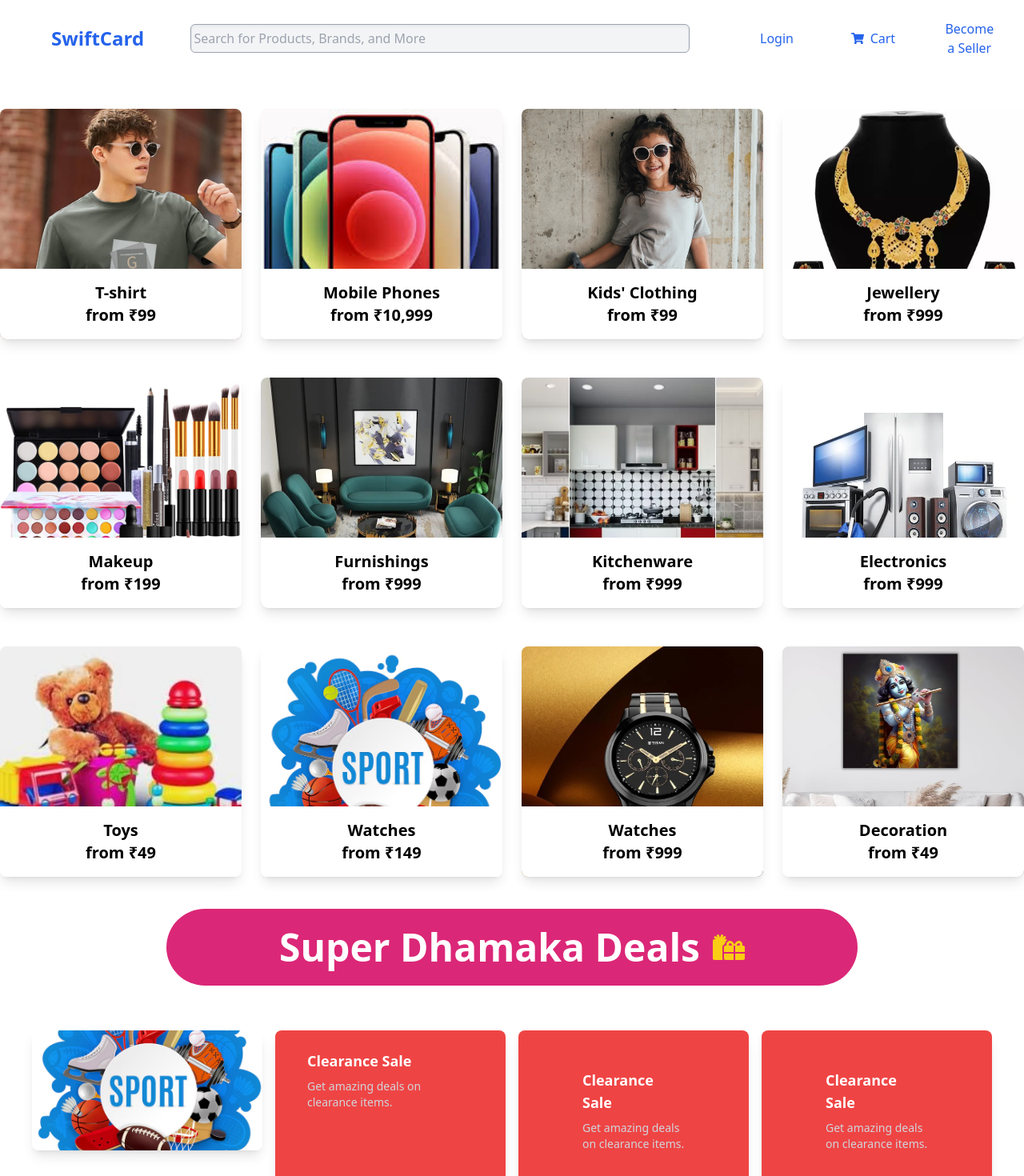
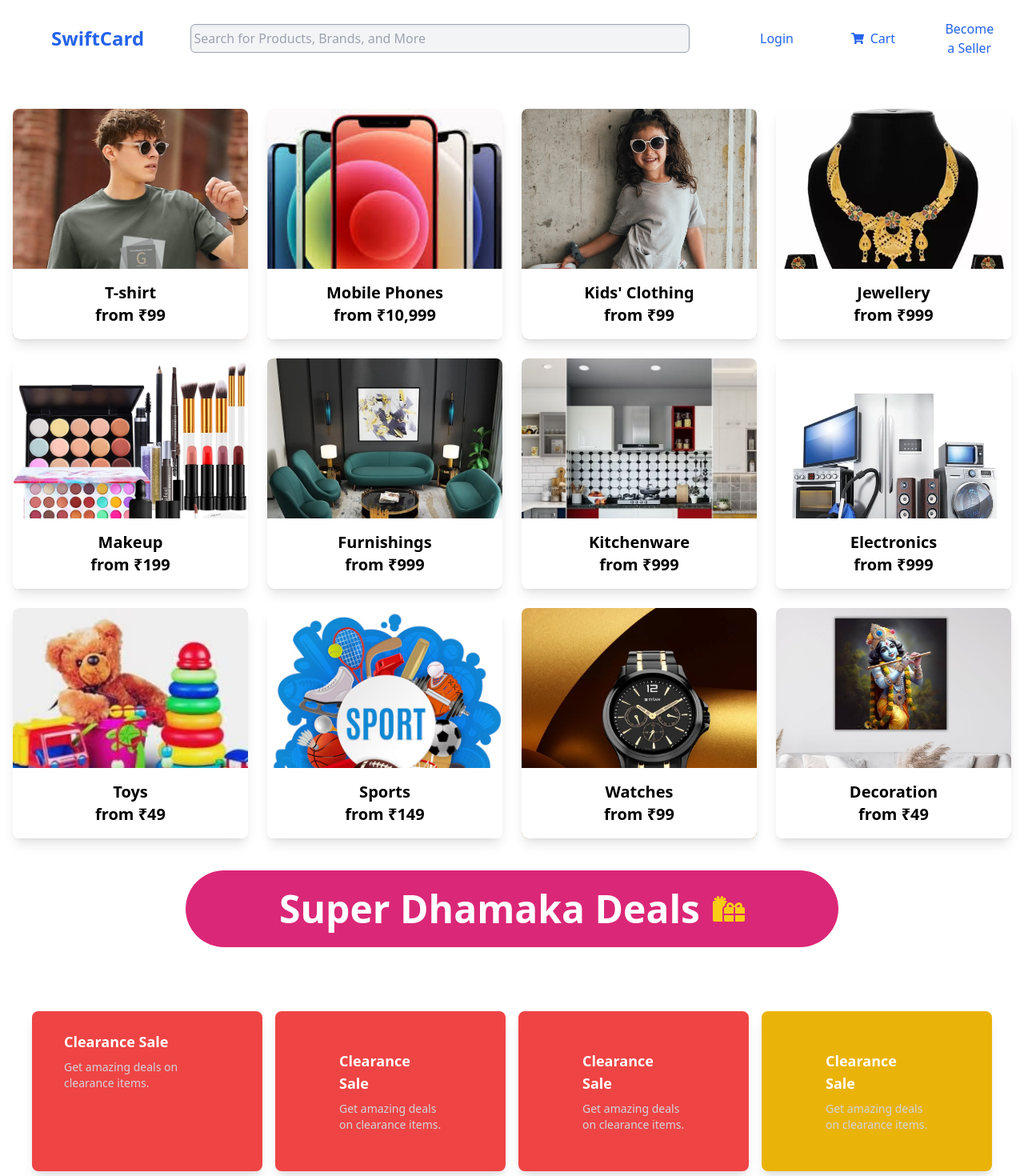
Before and after one commit to amit1035/Ecommerce_Website, a React (Create React App) app: page /banner in a window 1280 px wide. Shown: the top 1470 px of the page at 80% size. Built offline with nearby package versions, Linux system fonts and the light colour scheme.

Commit message:
Add new features and improvements

```diff
--- a/src/components/Banner/Banner.jsx
+++ b/src/components/Banner/Banner.jsx
@@ -3,205 +3,184 @@ import { FaGifts } from 'react-icons/fa';
 
 const Banner = () => {
   return (
-    <div className="relative bg-white text-white py-10 ">
-      <div className="container mx-auto ">
-        {/* Banner Image */}
-        {/* <img
-          src="/Image/first.jpg"
-          alt="Banner"
-          className="w-full h-72 object-cover mb-6 rounded-lg shadow-lg"
-        /> */}
+    <div className="relative bg-white text-white py-10">
+      <div className="container mx-auto px-4">
+        {/* Banner Grid */}
+        <div className="grid grid-cols-1 sm:grid-cols-2 md:grid-cols-3 lg:grid-cols-4 gap-6">
 
-        <div className="grid grid-cols-4 gap-6">
           {/* Rectangle Box 1 */}
-           <div className="relative w-full h-72 mb-6 rounded-lg shadow-lg">
+          <div className="relative w-full h-72 rounded-lg shadow-lg">
             <img
               src={`${process.env.PUBLIC_URL}/images/img.jpg`}
               alt="Banner"
-            className="w-full h-full  object-cover object-top  rounded-lg"
+              className="w-full h-full object-cover object-top rounded-lg"
             />
-             <div className="absolute bottom-0 left-0 w-full bg-white bg-opacity-100 p-4 rounded-b-lg">
-             <p className="font-bold text-black text-center text-xl">T-shirt <br/>from  ₹99</p>
+            <div className="absolute bottom-0 left-0 w-full bg-white  p-4 rounded-b-lg ">
+              <p className="font-bold text-black text-center text-xl">T-shirt <br/>from ₹99</p>
             </div>
           </div>
 
 
-
           {/* Rectangle Box 2 */}
-          <div className="relative w-full h-72 mb-6 rounded-lg shadow-lg">
+          <div className="relative w-full h-72 rounded-lg shadow-lg">
             <img
               src={`${process.env.PUBLIC_URL}/images/Mobile.jpg`}
               alt="Banner"
-            className="w-full h-full  object-cover object-top  rounded-lg"
+              className="w-full h-full object-cover rounded-lg"
             />
-             <div className="absolute bottom-0 left-0 w-full bg-white bg-opacity-100 p-4 rounded-b-lg">
-             <p className="font-bold text-black text-center text-xl">Mobile Phones <br/>from  ₹10,999</p>
+            <div className="absolute bottom-0 left-0 w-full bg-white  p-4 rounded-b-lg">
+              <p className="font-bold text-black text-center text-xl">Mobile Phones <br/>from ₹10,999</p>
             </div>
           </div>
 
 
           {/* Rectangle Box 3 */}
-          <div className="relative w-full h-72 mb-6 rounded-lg shadow-lg">
+          <div className="relative w-full h-72 rounded-lg shadow-lg">
             <img
               src={`${process.env.PUBLIC_URL}/images/kids.jpg`}
               alt="Banner"
-            className="w-full h-full  object-cover object-top  rounded-lg"
+              className="w-full h-full object-cover rounded-lg"
             />
-             <div className="absolute bottom-0 left-0 w-full bg-white bg-opacity-100 p-4 rounded-b-lg">
-             <p className="font-bold text-black text-center text-xl">Kids' Clothing <br/>from  ₹99</p>
+            <div className="absolute bottom-0 left-0 w-full bg-white p-4 rounded-b-lg">
+              <p className="font-bold text-black text-center text-xl">Kids' Clothing <br/>from ₹99</p>
             </div>
           </div>
 
 
 
           {/* Rectangle Box 4 */}
-          <div className="relative w-full h-72 mb-6 rounded-lg shadow-lg">
+          <div className="relative w-full h-72 rounded-lg shadow-lg">
             <img
               src={`${process.env.PUBLIC_URL}/images/jewellers.jpg`}
               alt="Banner"
-            className="w-full h-full  object-cover object-top  rounded-lg"
+              className="w-full h-full object-cover rounded-lg"
             />
-             <div className="absolute bottom-0 left-0 w-full bg-white bg-opacity-100 p-4 rounded-b-lg">
-             <p className="font-bold text-black text-center text-xl">Jewellery <br/>from  ₹999</p>
+            <div className="absolute bottom-0 left-0 w-full bg-white  p-4 rounded-b-lg">
+              <p className="font-bold text-black text-center text-xl">Jewellery <br/>from ₹999</p>
             </div>
           </div>
 
 
-
           {/* Rectangle Box 5 */}
-          <div className="relative w-full h-72 mb-6 rounded-lg shadow-lg">
+          <div className="relative w-full h-72 rounded-lg shadow-lg">
             <img
               src={`${process.env.PUBLIC_URL}/images/makeup.jpg`}
               alt="Banner"
-            className="w-full h-full  object-cover object-top  rounded-lg"
+              className="w-full h-full object-cover rounded-lg"
             />
-             <div className="absolute bottom-0 left-0 w-full bg-white bg-opacity-100 p-4 rounded-b-lg">
-             <p className="font-bold text-black text-center text-xl">Makeup <br/>from  ₹199</p>
+            <div className="absolute bottom-0 left-0 w-full bg-white  p-4 rounded-b-lg">
+              <p className="font-bold text-black text-center text-xl">Makeup <br/>from ₹199</p>
             </div>
           </div>
 
 
-
           {/* Rectangle Box 6 */}
-          <div className="relative w-full h-72 mb-6 rounded-lg shadow-lg">
+          <div className="relative w-full h-72 rounded-lg shadow-lg">
             <img
               src={`${process.env.PUBLIC_URL}/images/furnishing.jpg`}
               alt="Banner"
-            className="w-full h-full  object-cover object-top  rounded-lg"
+              className="w-full h-full object-cover rounded-lg"
             />
-             <div className="absolute bottom-0 left-0 w-full bg-white bg-opacity-100 p-4 rounded-b-lg">
-             <p className="font-bold text-black text-center text-xl">Furnishings <br/>from  ₹999</p>
-             </div>
-             </div>
-
-          {/* Rectangle Box 7 */}
-
-
-          <div className="relative w-full h-72 mb-6 rounded-lg shadow-lg">
-           <img
-            src={`${process.env.PUBLIC_URL}/images/kitchen.jpg`}
-            alt="Banner"
-            className="w-full h-full  object-cover object-top  rounded-lg"
-             />
-             <div className="absolute bottom-0 left-0 w-full bg-white bg-opacity-100 p-4 rounded-b-lg">
-             <p className="font-bold text-black text-center text-xl">Kitchenware  <br/>from  ₹999</p>
+            <div className="absolute bottom-0 left-0 w-full bg-white  p-4 rounded-b-lg">
+              <p className="font-bold text-black text-center text-xl">Furnishings <br/>from ₹999</p>
             </div>
           </div>
 
 
+          {/* Rectangle Box 7 */}
+          <div className="relative w-full h-72 rounded-lg shadow-lg">
+            <img
+              src={`${process.env.PUBLIC_URL}/images/kitchen.jpg`}
+              alt="Banner"
+              className="w-full h-full object-cover rounded-lg"
+            />
+            <div className="absolute bottom-0 left-0 w-full bg-white  p-4 rounded-b-lg">
+              <p className="font-bold text-black text-center text-xl">Kitchenware <br/>from ₹999</p>
+            </div>
+          </div>
+
 
           {/* Rectangle Box 8 */}
-          <div className="relative w-full h-72 mb-6 rounded-lg shadow-lg">
+          <div className="relative w-full h-72 rounded-lg shadow-lg">
             <img
               src={`${process.env.PUBLIC_URL}/images/electronics.jpg`}
               alt="Banner"
-            className="w-full h-full  object-cover object-top  rounded-lg"
+              className="w-full h-full object-cover rounded-lg"
             />
-             <div className="absolute bottom-0 left-0 w-full bg-white bg-opacity-100 p-4 rounded-b-lg">
-             <p className="font-bold text-black text-center text-xl">Electronics <br/>from  ₹999</p>
+            <div className="absolute bottom-0 left-0 w-full bg-white  p-4 rounded-b-lg">
+              <p className="font-bold text-black text-center text-xl">Electronics <br/>from ₹999</p>
             </div>
           </div>
 
+
           {/* Rectangle Box 9 */}
-          <div className="relative w-full h-72 mb-6 rounded-lg shadow-lg">
+          <div className="relative w-full h-72 rounded-lg shadow-lg">
             <img
               src={`${process.env.PUBLIC_URL}/images/toys.jpg`}
               alt="Banner"
-            className="w-full h-full  object-cover object-top  rounded-lg"
+              className="w-full h-full object-cover rounded-lg"
             />
-             <div className="absolute bottom-0 left-0 w-full bg-white bg-opacity-100 p-4 rounded-b-lg">
-             <p className="font-bold text-black text-center text-xl">Toys<br/>from  ₹49</p>
+            <div className="absolute bottom-0 left-0 w-full bg-white  p-4 rounded-b-lg">
+              <p className="font-bold text-black text-center text-xl">Toys<br/>from ₹49</p>
             </div>
           </div>
 
+
           {/* Rectangle Box 10 */}
-         <div className="relative w-full h-72 mb-6 rounded-lg shadow-lg">
+          <div className="relative w-full h-72 rounded-lg shadow-lg">
             <img
               src={`${process.env.PUBLIC_URL}/images/sport.jpg`}
               alt="Banner"
-            className="w-full h-full  object-cover object-top  rounded-lg"
+              className="w-full h-full object-cover rounded-lg"
             />
-             <div className="absolute bottom-0 left-0 w-full bg-white bg-opacity-100 p-4 rounded-b-lg">
-             <p className="font-bold text-black text-center text-xl">Watches <br/>from  ₹149</p>
+            <div className="absolute bottom-0 left-0 w-full bg-white  p-4 rounded-b-lg">
+              <p className="font-bold text-black text-center text-xl">Sports <br/>from ₹149</p>
             </div>
           </div>
 
+
           {/* Rectangle Box 11 */}
-         <div className="relative w-full h-72 mb-6 rounded-lg shadow-lg">
+          <div className="relative w-full h-72 rounded-lg shadow-lg">
             <img
               src={`${process.env.PUBLIC_URL}/images/Watches.jpg`}
               alt="Banner"
-            className="w-full h-full  object-cover object-top  rounded-lg"
+              className="w-full h-full object-cover rounded-lg"
             />
-             <div className="absolute bottom-0 left-0 w-full bg-white bg-opacity-100 p-4 rounded-b-lg">
-             <p className="font-bold text-black text-center text-xl">Watches <br/>from  ₹999</p>
+            <div className="absolute bottom-0 left-0 w-full bg-white  p-4 rounded-b-lg">
+              <p className="font-bold text-black text-center text-xl">Watches <br/>from ₹99</p>
             </div>
           </div>
 
 
           {/* Rectangle Box 12 */}
-          <div className="relative w-full h-72 mb-6 rounded-lg shadow-lg">
+          <div className="relative w-full h-72 rounded-lg shadow-lg">
             <img
               src={`${process.env.PUBLIC_URL}/images/decor.jpg`}
               alt="Banner"
-            className="w-full h-full  object-cover  rounded-lg"
+              className="w-full h-full object-cover rounded-lg"
             />
-             <div className="absolute bottom-0 left-0 w-full bg-white bg-opacity-100 p-4 rounded-b-lg">
-             <p className="font-bold text-black text-center text-xl">Decoration <br/>from  ₹49</p>
+            <div className="absolute bottom-0 left-0 w-full bg-white  p-4 rounded-b-lg">
+              <p className="font-bold text-black text-center text-xl">Decoration <br/>from ₹49</p>
             </div>
           </div>
         </div>
       </div>
 
-
-
       <div className="w-full max-w-4xl mx-auto p-4">
-       <h1 className='text-5xl font-bold text-white text-center p-6 bg-pink-600 decoration-pink-600 underline rounded-full flex items-center justify-center'>
+       <h1 className='text-5xl font-bold text-white text-center p-6 bg-pink-600 decoration-pink-600 underline rounded-full flex items-center justify-center m-6'>
         Super Dhamaka Deals
         <FaGifts className="ml-4 text-yellow-400" size={40} />
        </h1>
      </div>
 
-
-
-
-       {/* Rectangle Box 1 */}
-       <div className="grid grid-cols-4 gap-4 p-10">
-  <img
-    src={`${process.env.PUBLIC_URL}/images/sport.jpg`}
-    className='w-full object-cover rounded-lg shadow-lg'
-    style={{ maxHeight: '150px', objectFit: 'cover' }} // Limit the height of the image
-  />
+      {/* Clearance Sale Section */}
+      <div className="grid grid-cols-1 sm:grid-cols-2 md:grid-cols-3 lg:grid-cols-4 gap-4 p-10">
         <div className="bg-red-500 p-6 px-10 rounded-lg shadow-lg">
           <h2 className="text-lg font-bold text-white mb-2">Clearance Sale</h2>
           <p className="text-sm text-gray-300">
             Get amazing deals on clearance items.
           </p>
         </div>
-
-
-
-
         <div className="bg-red-500 p-12 px-20 rounded-lg shadow-lg">
           <h2 className="text-lg font-bold text-white mb-2">Clearance Sale</h2>
           <p className="text-sm text-gray-300">
@@ -226,18 +205,9 @@ const Banner = () => {
             Get amazing deals on clearance items.
           </p>
         </div>
-          <div className="bg-yellow-500 p-12 px-20 rounded-lg shadow-lg">
-            <h2 className="text-lg font-bold text-white mb-2">Clearance Sale</h2>
-            <p className="text-sm text-gray-300">
-              Get amazing deals on clearance items.
-            </p>
       </div>
-
-          </div>
-
-
     </div>
   );
-};
+}
 
 export default Banner;
```
Lines whose indentation alone changed are shown as unchanged.
